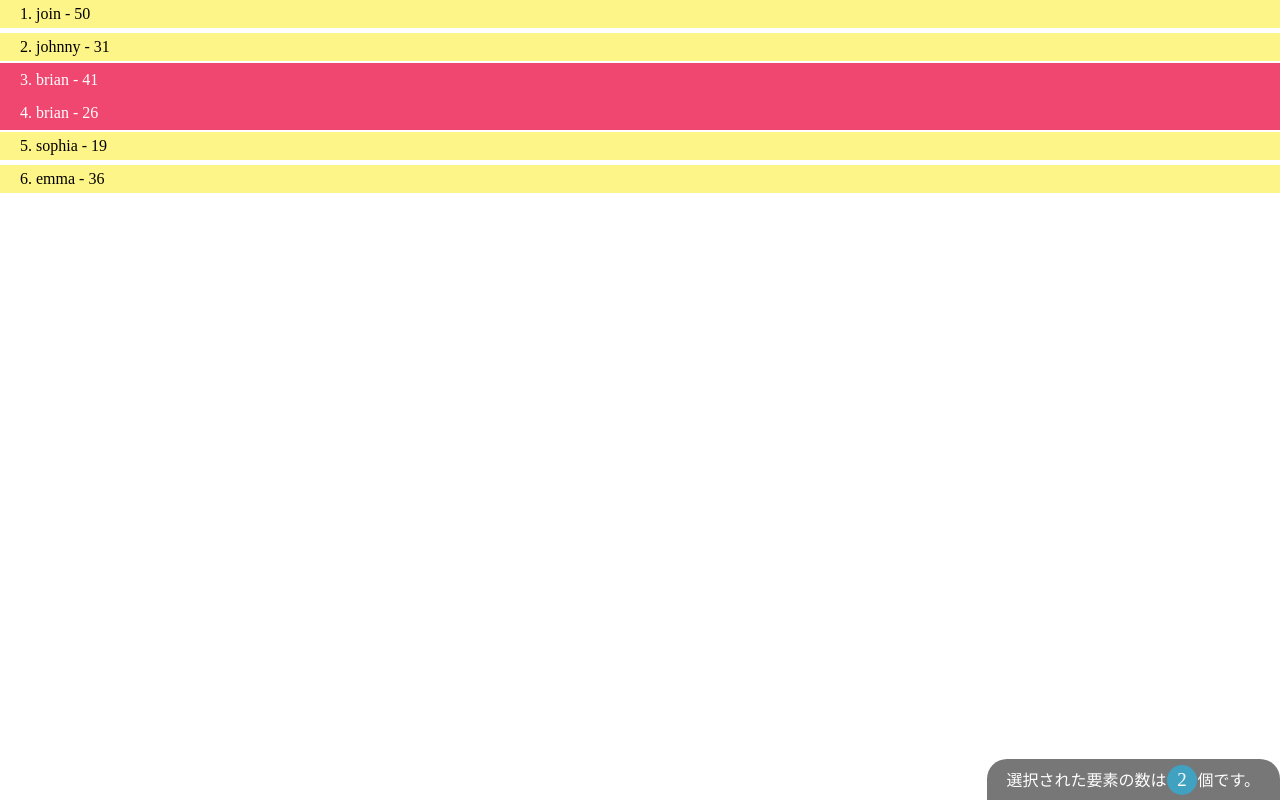
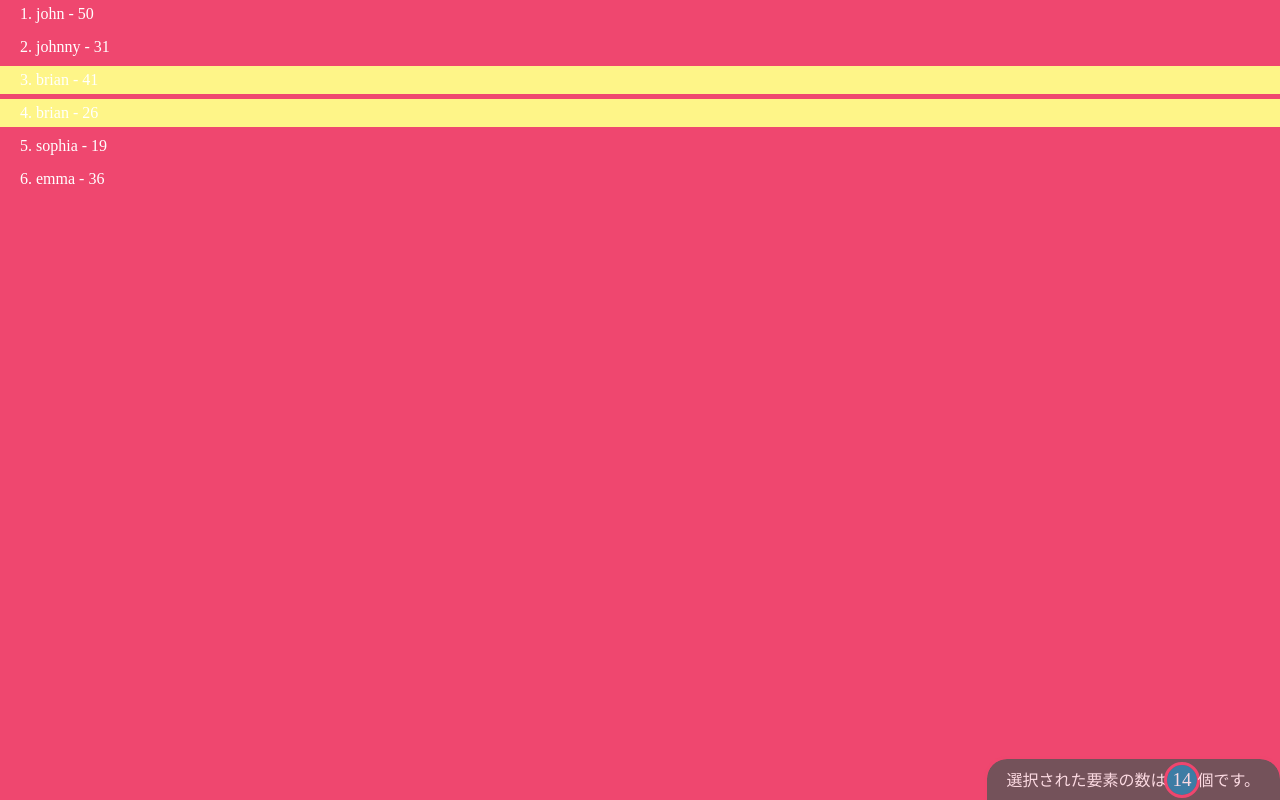
Before and after one commit to 106hi/jQuery-Lesson, a plain HTML site: page practice/data-name/index.html in a window 1280 px wide. Drawn offline with nearby package versions, Linux system fonts and the light colour scheme.

Commit message:
Change from = to != into line 5 of main.js

```diff
--- a/practice/data-name/index.html
+++ b/practice/data-name/index.html
@@ -12,7 +12,7 @@
   </head>
   <body>
     <p class="count-container">選択された要素の数は<span class="count"></span>個です。</p>
-    <div data-name="join" data-age="50">1. join - 50</div>
+    <div data-name="john" data-age="50">1. john - 50</div>
     <div data-name="johnny" data-age="31">2. johnny - 31</div>
     <div data-name="brian" data-age="41">3. brian - 41</div>
     <div data-name="brian" data-age="26">4. brian - 26</div>
--- a/practice/data-name/main.js
+++ b/practice/data-name/main.js
@@ -1,7 +1,8 @@
-(function($){
+(function($) {
   $(document).ready(function() {
+    let $selected = [];
     // セレクタ
-    $selected = $("[data-name='brian']");
+    $selected = $("[data-name!='brian']");
     // マッチした要素にスタイルを付与する
     $selected.each(function(index) {
       $(this).addClass("bingo");
```
